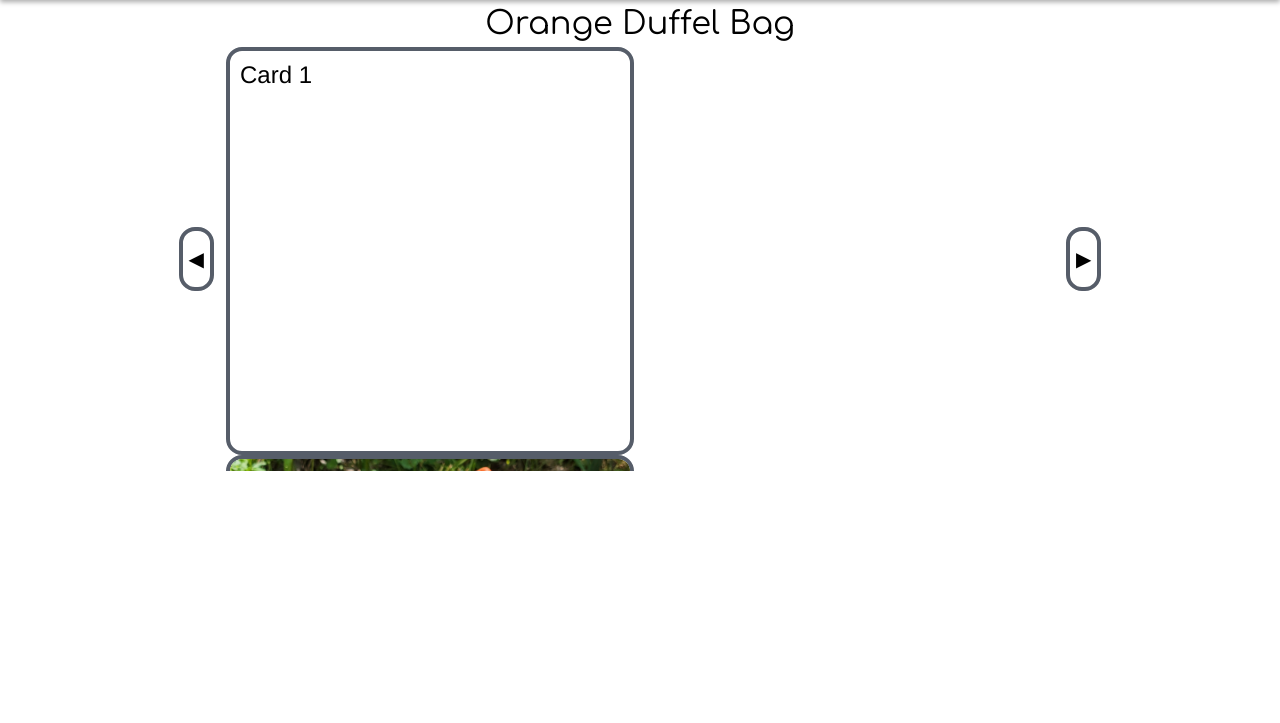
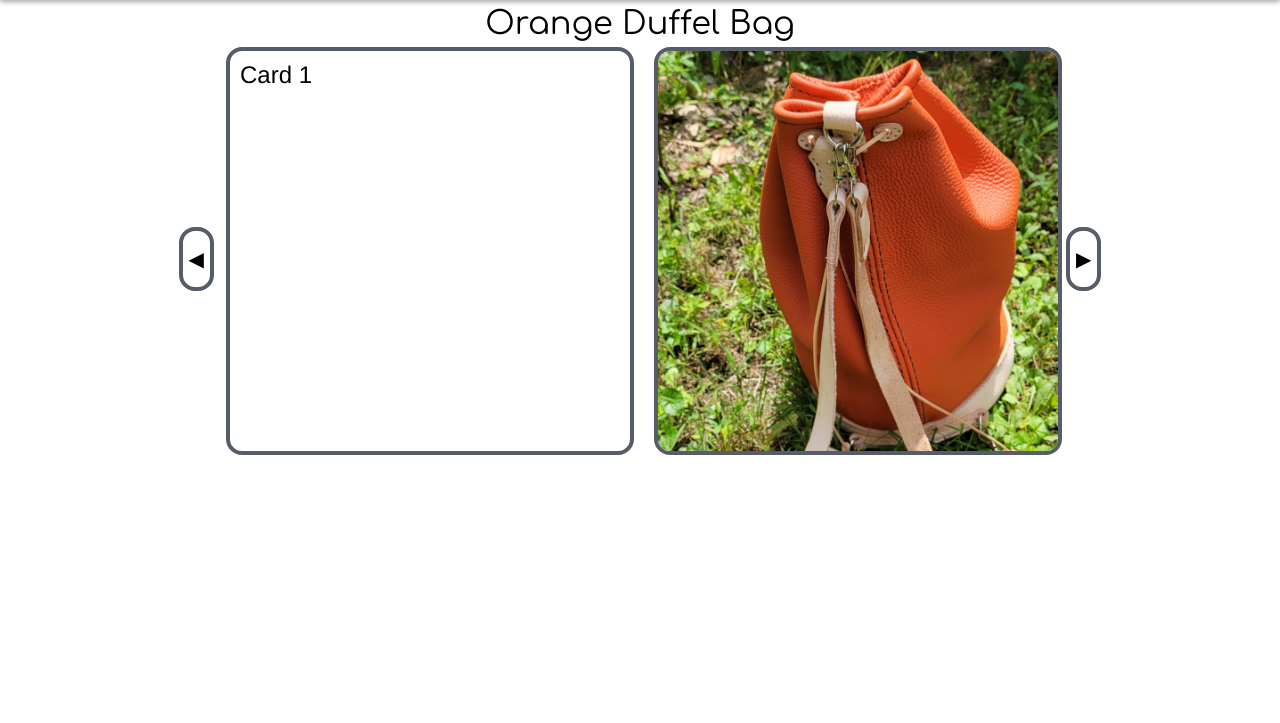
Before and after one commit to jonasgordonhemmett-tech/jonasgordonhemmett-tech.github.io, a PHP site: page /leather.html in a window 1280 px wide. Shown: the part 77-800 px from the top of the page. Run offline with PHP 8.4, Linux system fonts and the light colour scheme.

Commit message:
Carousel work

```diff
--- a/css/carousel.css
+++ b/css/carousel.css
@@ -10,10 +10,7 @@
 .carousel{
     width: 848px;
     height:424px;
-    overflow-x: auto;
-    scroll-snap-type: x mandatory;
     display: flex;
-    scrollbar-width: none;
 
 }
 
@@ -21,7 +18,6 @@
     width: 432px;
 }
 .carousel > div{
-    scroll-snap-align: center;
     display: flex;
 
 }
--- a/index.html
+++ b/index.html
@@ -67,7 +67,7 @@
                 for (i = 0; i < x.length; i++) {
                     x[i].style.display = "none";
                 }
-                x[slideIndex-1].style.display = "block";
+                x[slideIndex-1].style.display = "flex";
                 }
             </script>
             <div class = "bioText">
--- a/leather.html
+++ b/leather.html
@@ -59,7 +59,7 @@
             showDivs(slideIndex);
 
             function plusDivs(n) {
-            showDivs(slideIndex += n);
+                showDivs(slideIndex += n);
             }
 
             function showDivs(n) {
@@ -70,7 +70,7 @@
             for (i = 0; i < x.length; i++) {
                 x[i].style.display = "none";
             }
-            x[slideIndex-1].style.display = "block";
+            x[slideIndex-1].style.display = "flex";
             }
         </script>
 
```
